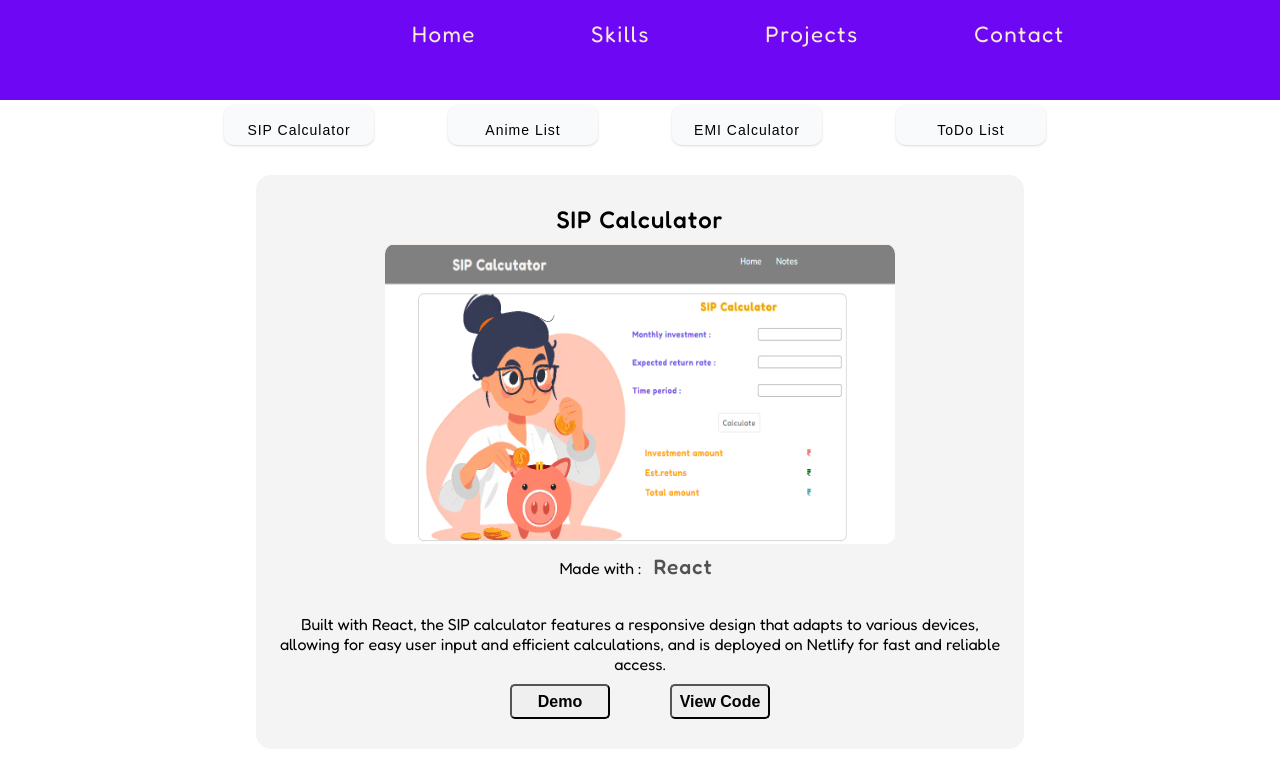
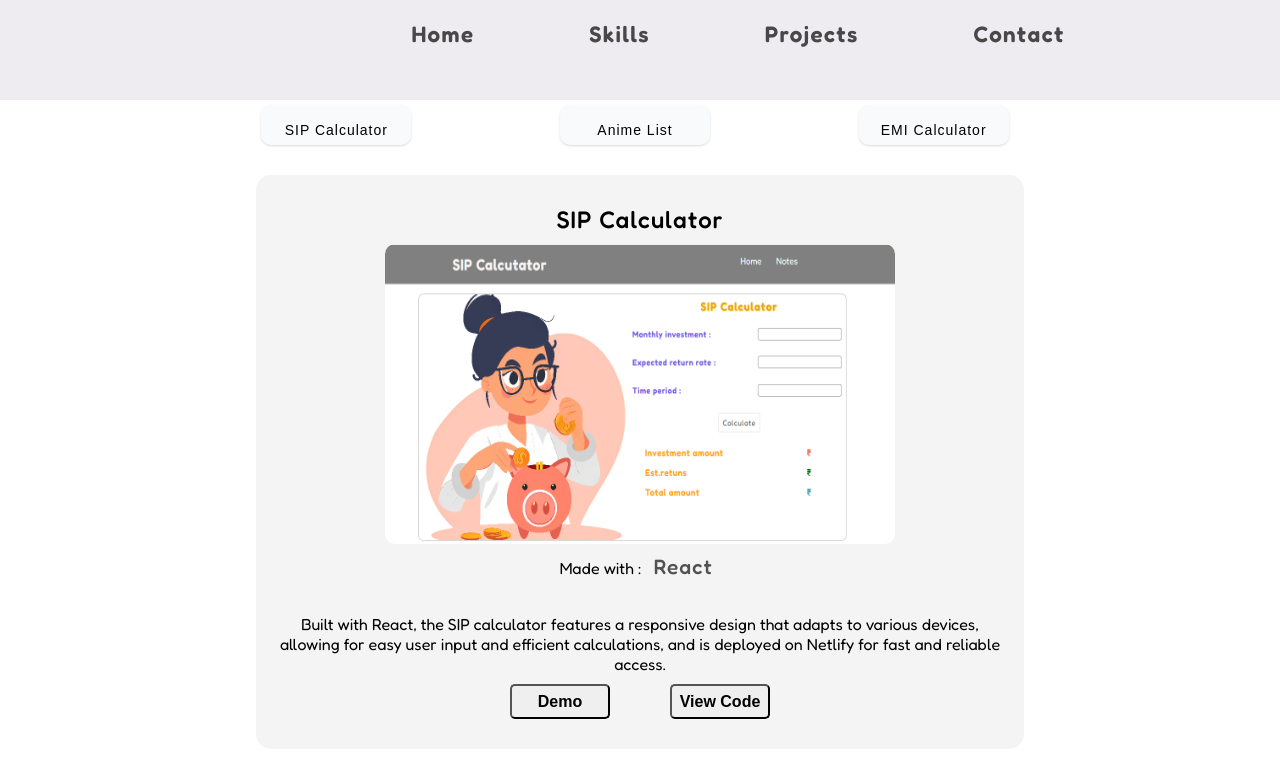
Before and after one commit to jeeva-codes/Portfolio, a React (Vite) app: page /projects in a window 1280 px wide. Shown: the top 758 px of the page. Built offline with nearby package versions, Linux system fonts and the light colour scheme.

Commit message:
new changes in home

```diff
--- a/src/Project/Project.jsx
+++ b/src/Project/Project.jsx
@@ -39,14 +39,6 @@ function Project() {
     content:'The EMI calculator, created using HTML, CSS, and JavaScript, incorporates a responsive design that enhances usability across devices, allowing for smooth user inputs, and is successfully deployed on GitHub Pages for easy access.'
 
   }
-  const info4={
-    title:"Todo List",
-    imgurl:todo,
-    demo:"https://jeeva-codes.github.io/todo-list/",
-    code:"https://github.com/jeeva-codes/todo-list",
-    tools:[{tl:'HTML'},{tl:'CSS'},{tl:'JavaScript'}],
-    content:'The to-do list application, built with HTML, CSS, and JavaScript, features a responsive design that accommodates various screen sizes, utilizes local storage to save tasks, and allows for easy user inputs, all while being deployed on GitHub Pages for convenient access.'
-  }
 
   return (
    <>
@@ -55,7 +47,6 @@ function Project() {
     <button onClick={()=>setdata(info1)} className="pro-nav-btn"> SIP Calculator</button>
     <button onClick={()=>setdata(info2)} className="pro-nav-btn"> Anime List</button>
    <button onClick={()=>setdata(info3)} className="pro-nav-btn"> EMI Calculator</button>
-   <button onClick={()=>setdata(info4)} className="pro-nav-btn"> ToDo List</button>
     </div>
     <div className="pro-display">
         <h2 className="pro-display-title" >{data.title}</h2>
--- a/src/home/Home.css
+++ b/src/home/Home.css
@@ -10,6 +10,30 @@
     width: 60%;
     height: auto;
     text-align: center;
+}
+
+.img-container img{
+
+    border: 6px solid #0000;
+  border-radius: 50%;
+  background: linear-gradient(#fff) padding-box, linear-gradient(
+        var(--angle),
+
+#16bffd,
+        #f04668
+      ) border-box;
+  animation: 5s rotate linear infinite;
+}
+@keyframes rotate {
+  to {
+    --angle: 360deg;
+  }
+}
+
+@property --angle {
+  syntax: "<angle>";
+  initial-value: 0deg;
+  inherits: false;
 }
 .title{
     margin-bottom: 20px;
--- a/src/navbar/Navbar.css
+++ b/src/navbar/Navbar.css
@@ -2,7 +2,7 @@
 .nav-container{
     width: 100%;
     height: 100px;
-    background-color: #6E07F3;
+    background-color: #eeecf0;
     font-family:'fredoka',sans-serif ;
 }
 nav{
@@ -23,15 +23,16 @@ nav{
     font-size: 1.5em;
 }
 .link-styles{
-    color: antiquewhite;
+    color: rgb(72, 72, 72);
     text-decoration: none;
     letter-spacing: 1.4px;
     text-transform: capitalize;
     transition: 0.2s;
+    font-weight: 600;
 }
 .link-styles:hover{
-    text-shadow: 2px 1px 2px #000;
-    color: #fff;
+    /* text-shadow: 1px 1px 2px #000; */
+    color:  rgb(34, 34, 34);
 }
 @media (max-width:680px) {
  nav{
```
